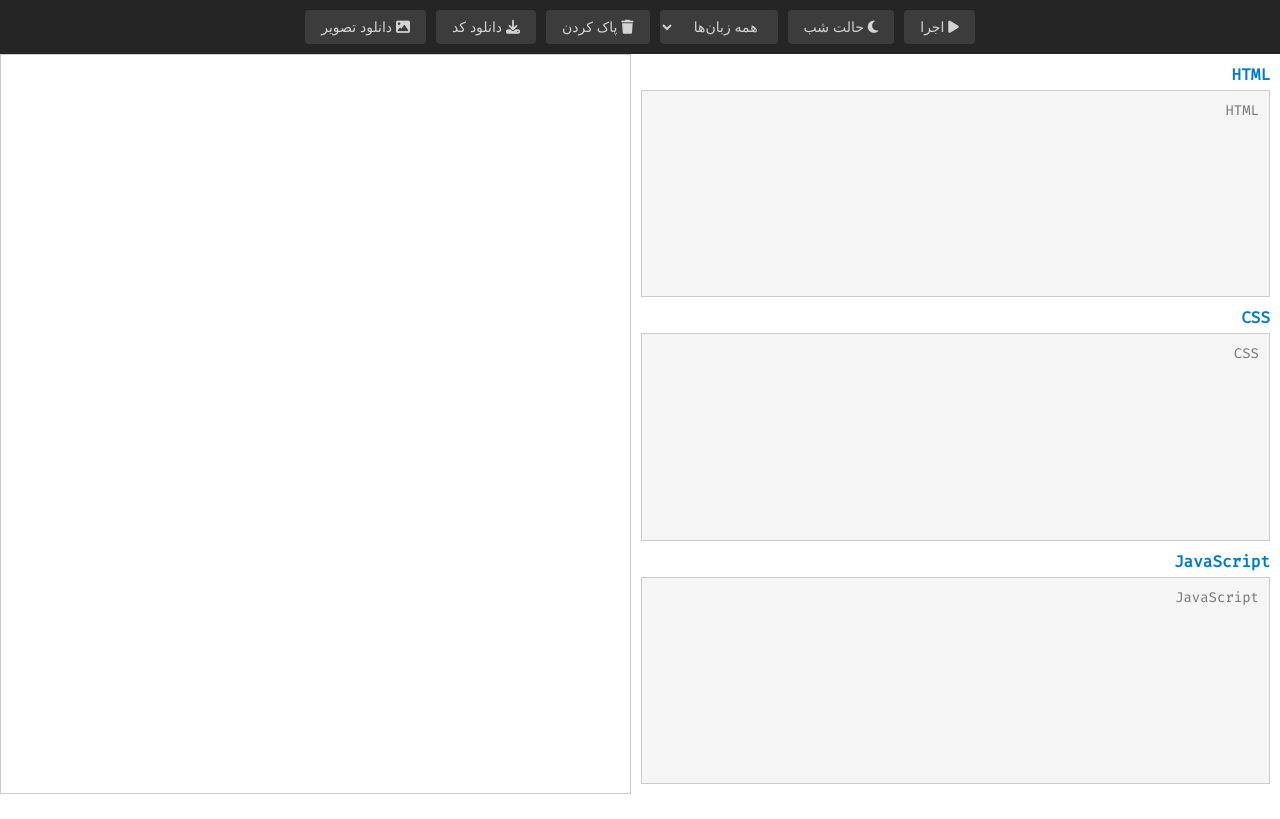
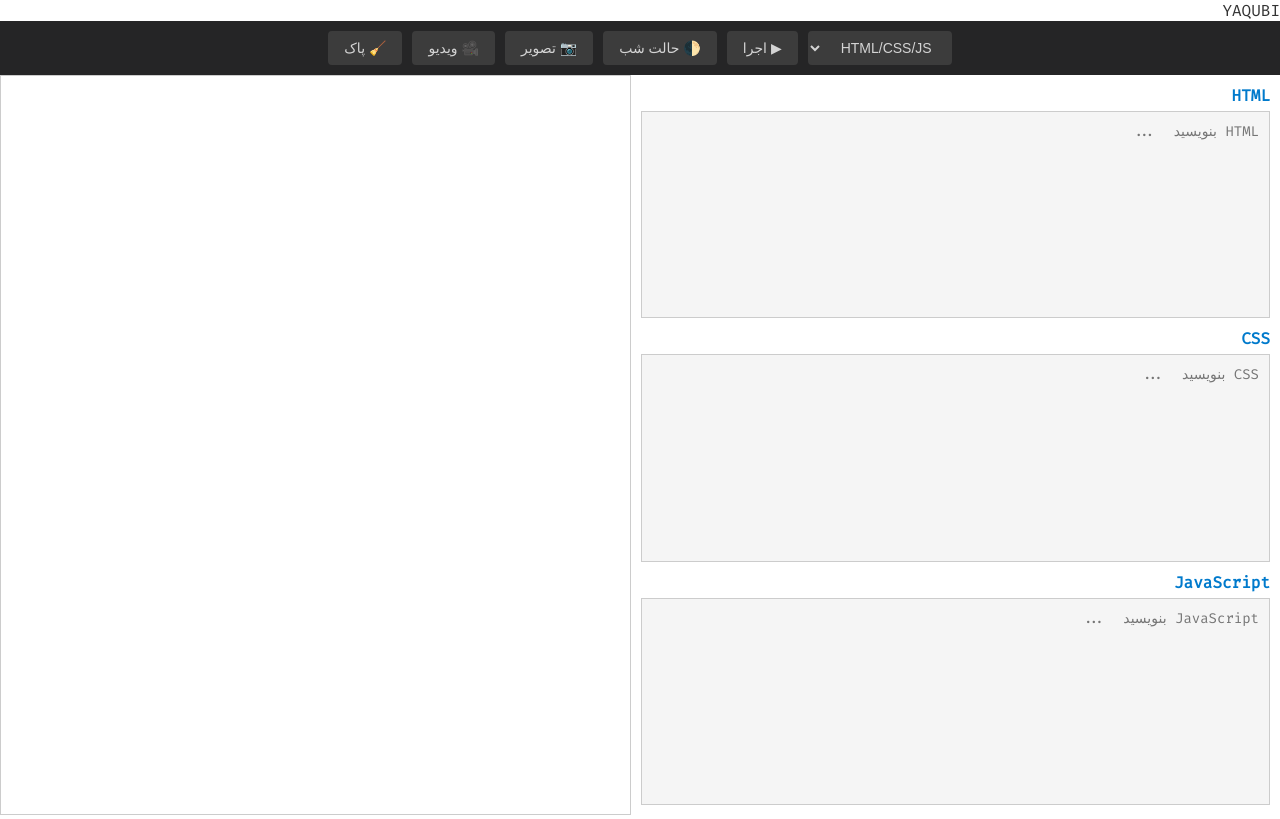
Before and after one commit to khaeruddin78811/Fm-code, a plain HTML site: page index.html in a window 1280 px wide. Drawn offline with nearby package versions, Linux system fonts and the light colour scheme.

Commit message:
index.html

```diff
--- a/index.html
+++ b/index.html
@@ -3,45 +3,55 @@
 <head>
   <meta charset="UTF-8">
   <meta name="viewport" content="width=device-width, initial-scale=1.0">
-    <title>ویرایشگر کد زنده</title>
+  <title>ویرایشگر YAQUBI</title>
   <link rel="stylesheet" href="style.css">
   <link href="https://fonts.googleapis.com/css2?family=Fira+Code&display=swap" rel="stylesheet">
-    <link rel="stylesheet" href="https://cdnjs.cloudflare.com/ajax/libs/font-awesome/6.4.0/css/all.min.css">
+  <script src="https://cdnjs.cloudflare.com/ajax/libs/html2canvas/1.4.1/html2canvas.min.js"></script>
 </head>
 <body class="light-theme">
+
+  <!-- عنوان متحرک YAQUBI -->
+  <header class="animated-title">YAQUBI</header>
+
+  <!-- نوار ابزار بالا -->
   <div class="toolbar">
-        <button id="run-btn"><i class="fas fa-play"></i> اجرا</button>
-        <button id="theme-toggle"><i class="fas fa-moon"></i> حالت شب</button>
     <select id="language-select">
-            <option value="all">همه زبان‌ها</option>
+      <option value="all">HTML/CSS/JS</option>
       <option value="html">HTML</option>
       <option value="css">CSS</option>
       <option value="js">JavaScript</option>
     </select>
-        <button id="clear-btn"><i class="fas fa-trash"></i> پاک کردن</button>
-        <button id="download-code-btn"><i class="fas fa-download"></i> دانلود کد</button>
-        <button id="download-image-btn"><i class="fas fa-image"></i> دانلود تصویر</button>
+
+    <button id="run-btn">▶ اجرا</button>
+    <button id="theme-toggle">🌓 حالت شب</button>
+    <button id="download-image-btn">📷 تصویر</button>
+    <button id="download-video-btn">🎥 ویدیو</button>
+    <button id="clear-btn">🧹 پاک</button>
   </div>
+
+  <!-- محیط کدنویسی -->
   <div class="editor-container">
     <div class="code-area">
-            <div class="language-section">
+      <div class="language-section" data-lang="html">
         <label for="html">HTML</label>
-                <textarea id="html" class="code-input" placeholder="HTML"></textarea>
+        <textarea id="html" class="code-input active" placeholder="HTML بنویسید..."></textarea>
       </div>
-            <div class="language-section">
+      <div class="language-section" data-lang="css">
         <label for="css">CSS</label>
-                <textarea id="css" class="code-input" placeholder="CSS"></textarea>
+        <textarea id="css" class="code-input active" placeholder="CSS بنویسید..."></textarea>
       </div>
-            <div class="language-section">
+      <div class="language-section" data-lang="js">
         <label for="js">JavaScript</label>
-                <textarea id="js" class="code-input" placeholder="JavaScript"></textarea>
+        <textarea id="js" class="code-input active" placeholder="JavaScript بنویسید..."></textarea>
       </div>
     </div>
+
+    <!-- نمایشگر خروجی -->
     <div class="preview-area">
       <iframe id="preview" sandbox="allow-scripts"></iframe>
     </div>
   </div>
-    <script src="https://cdnjs.cloudflare.com/ajax/libs/html2canvas/1.4.1/html2canvas.min.js"></script>
+
   <script src="script.js"></script>
 </body>
 </html>
```
Lines whose indentation alone changed are shown as unchanged.
